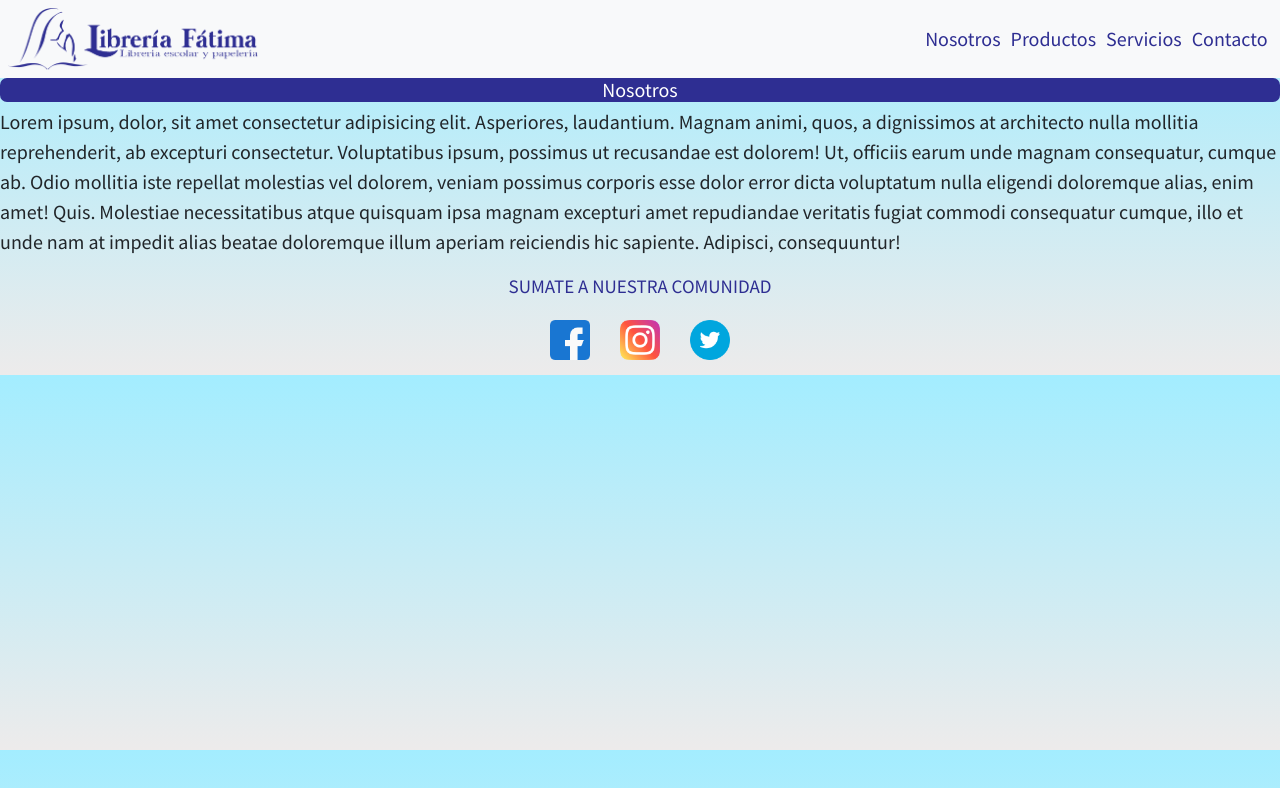
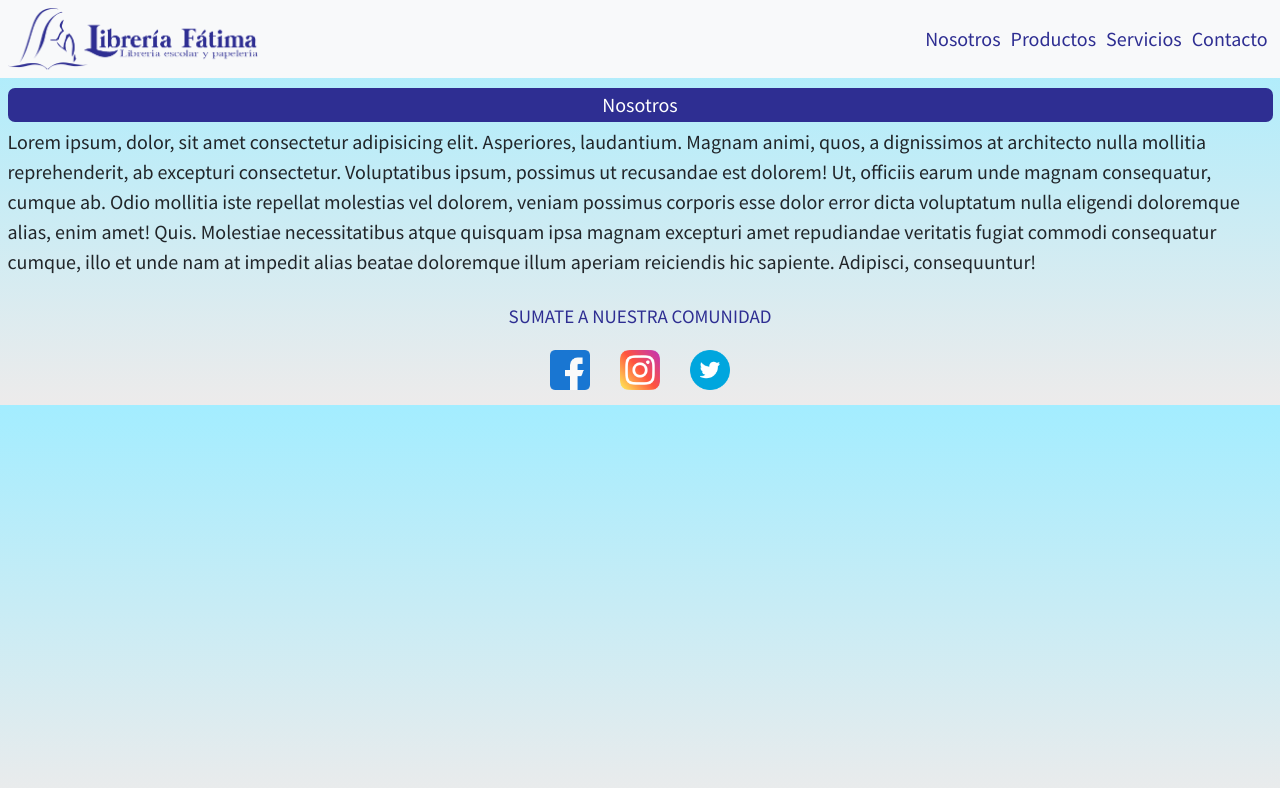
Before and after one commit to elCapellan/FatimaProject, a plain HTML site: page nosotros.html in a window 1280 px wide. Drawn offline with nearby package versions, Linux system fonts and the light colour scheme.

```diff
--- a/css/estilo.css
+++ b/css/estilo.css
@@ -69,6 +69,7 @@
 	background-color: rgba(46, 46, 146, 1.0);
 	border-radius: 7px;
 	font-size: 2rem;
+	padding: 5px;
 }
 .btn-color{
 	color: white;
--- a/nosotros.html
+++ b/nosotros.html
@@ -38,10 +38,12 @@
 		</nav>
 	</header>
 	<main>
-		<h1>Nosotros</h1>
-		<p>Lorem ipsum, dolor, sit amet consectetur adipisicing elit. Asperiores, laudantium. Magnam animi, quos, a dignissimos at architecto nulla mollitia reprehenderit, ab excepturi consectetur. Voluptatibus ipsum, possimus ut recusandae est dolorem!
-		Ut, officiis earum unde magnam consequatur, cumque ab. Odio mollitia iste repellat molestias vel dolorem, veniam possimus corporis esse dolor error dicta voluptatum nulla eligendi doloremque alias, enim amet! Quis.
-		Molestiae necessitatibus atque quisquam ipsa magnam excepturi amet repudiandae veritatis fugiat commodi consequatur cumque, illo et unde nam at impedit alias beatae doloremque illum aperiam reiciendis hic sapiente. Adipisci, consequuntur!</p>
+		<section class="container-fluid py-3">
+			<h1>Nosotros</h1>
+			<p>Lorem ipsum, dolor, sit amet consectetur adipisicing elit. Asperiores, laudantium. Magnam animi, quos, a dignissimos at architecto nulla mollitia reprehenderit, ab excepturi consectetur. Voluptatibus ipsum, possimus ut recusandae est dolorem!
+			Ut, officiis earum unde magnam consequatur, cumque ab. Odio mollitia iste repellat molestias vel dolorem, veniam possimus corporis esse dolor error dicta voluptatum nulla eligendi doloremque alias, enim amet! Quis.
+			Molestiae necessitatibus atque quisquam ipsa magnam excepturi amet repudiandae veritatis fugiat commodi consequatur cumque, illo et unde nam at impedit alias beatae doloremque illum aperiam reiciendis hic sapiente. Adipisci, consequuntur!</p>
+		</section>
 	</main>
 	<footer class="pie">
 		<h3 class="tituloDePie">Sumate a nuestra comunidad</h3>
```
